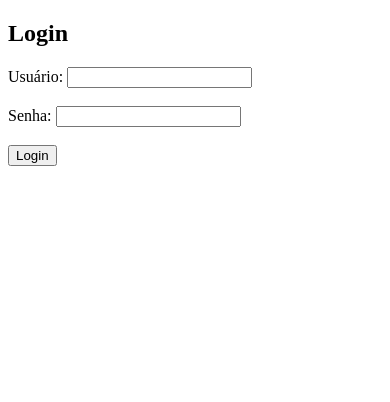
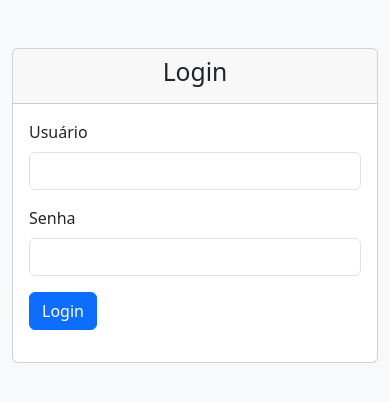
Before and after one commit to AndersonC96/Formulario-de-Cadastro, a PHP site: page / in a window 390 px wide. Shown: the top 402 px of the page. Run offline with PHP 8.4, Linux system fonts and the light colour scheme.

Commit message:
Update index.php

```diff
--- a/index.php
+++ b/index.php
@@ -21,19 +21,42 @@
     }
 ?>
 <!DOCTYPE html>
-<html>
+<html lang="pt-br">
     <head>
+        <meta charset="UTF-8">
+        <meta name="viewport" content="width=device-width, initial-scale=1.0">
         <title>Página de Login</title>
+        <link href="https://cdn.jsdelivr.net/npm/bootstrap@5.3.0-alpha1/dist/css/bootstrap.min.css" rel="stylesheet">
     </head>
-    <body>
-        <h2>Login</h2>
-        <form method="post" action="<?php echo htmlspecialchars($_SERVER["PHP_SELF"]);?>">
-            <label>Usuário:</label>
-            <input type="text" name="username" required><br><br>
-            <label>Senha:</label>
-            <input type="password" name="password" required><br><br>
-            <input type="submit" value="Login">
-        </form>
-        <?php if(isset($error)) { echo $error; } ?>
+    <body class="bg-light">
+        <div class="container">
+            <div class="row justify-content-center">
+                <div class="col-md-6 mt-5">
+                    <div class="card">
+                        <div class="card-header">
+                            <h2 class="text-center">Login</h2>
+                        </div>
+                        <div class="card-body">
+                            <form method="post" action="<?php echo htmlspecialchars($_SERVER["PHP_SELF"]);?>">
+                                <div class="mb-3">
+                                    <label for="username" class="form-label">Usuário</label>
+                                    <input type="text" class="form-control" id="username" name="username" required>
+                                </div>
+                                <div class="mb-3">
+                                    <label for="password" class="form-label">Senha</label>
+                                    <input type="password" class="form-control" id="password" name="password" required>
+                                </div>
+                                <div class="mb-3">
+                                    <button type="submit" class="btn btn-primary btn-block">Login</button>
+                                </div>
+                            </form>
+                            <?php if(isset($error)) { ?>
+                            <div class="alert alert-danger" role="alert"><?php echo $error; ?></div>
+                            <?php } ?>
+                        </div>
+                    </div>
+                </div>
+            </div>
+        </div>
     </body>
 </html>
```
